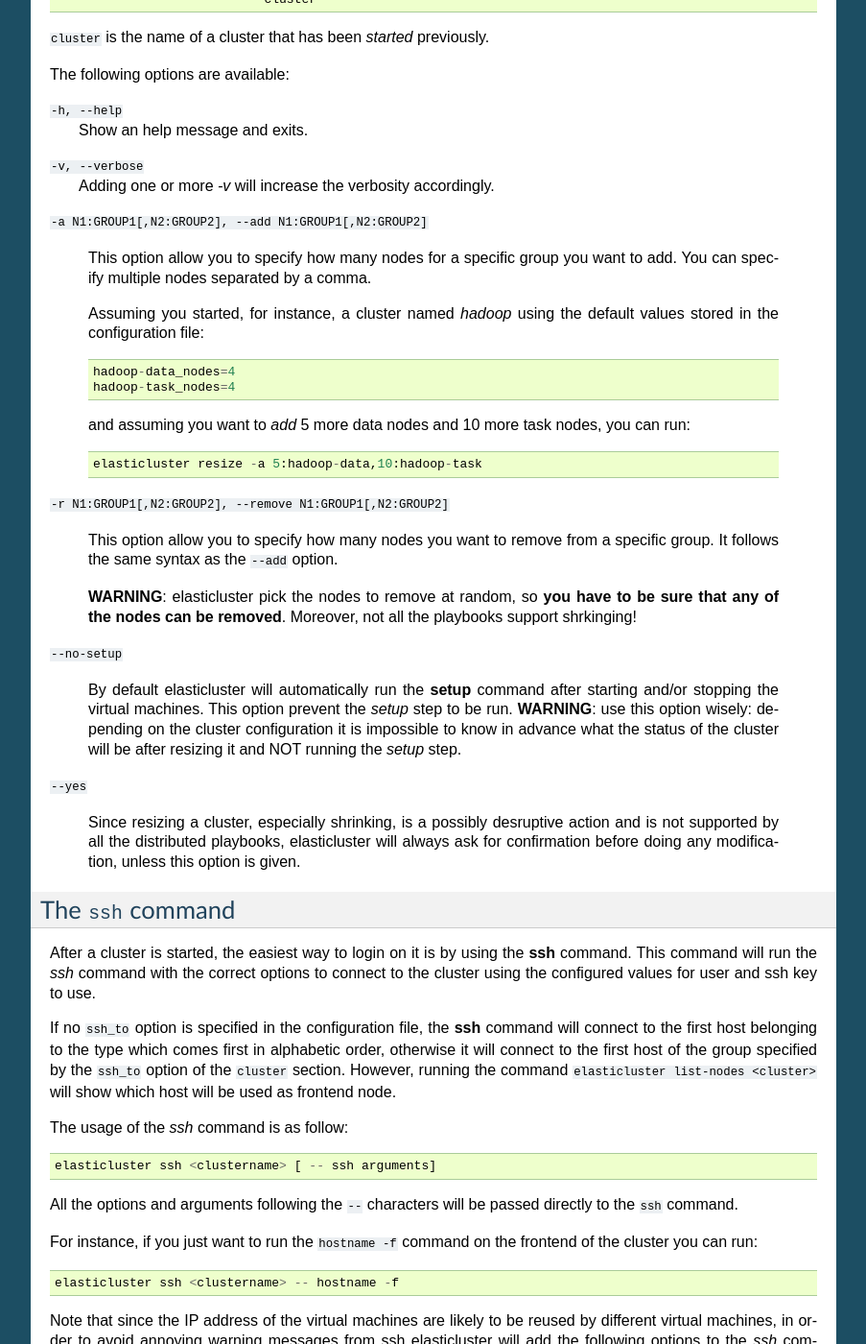
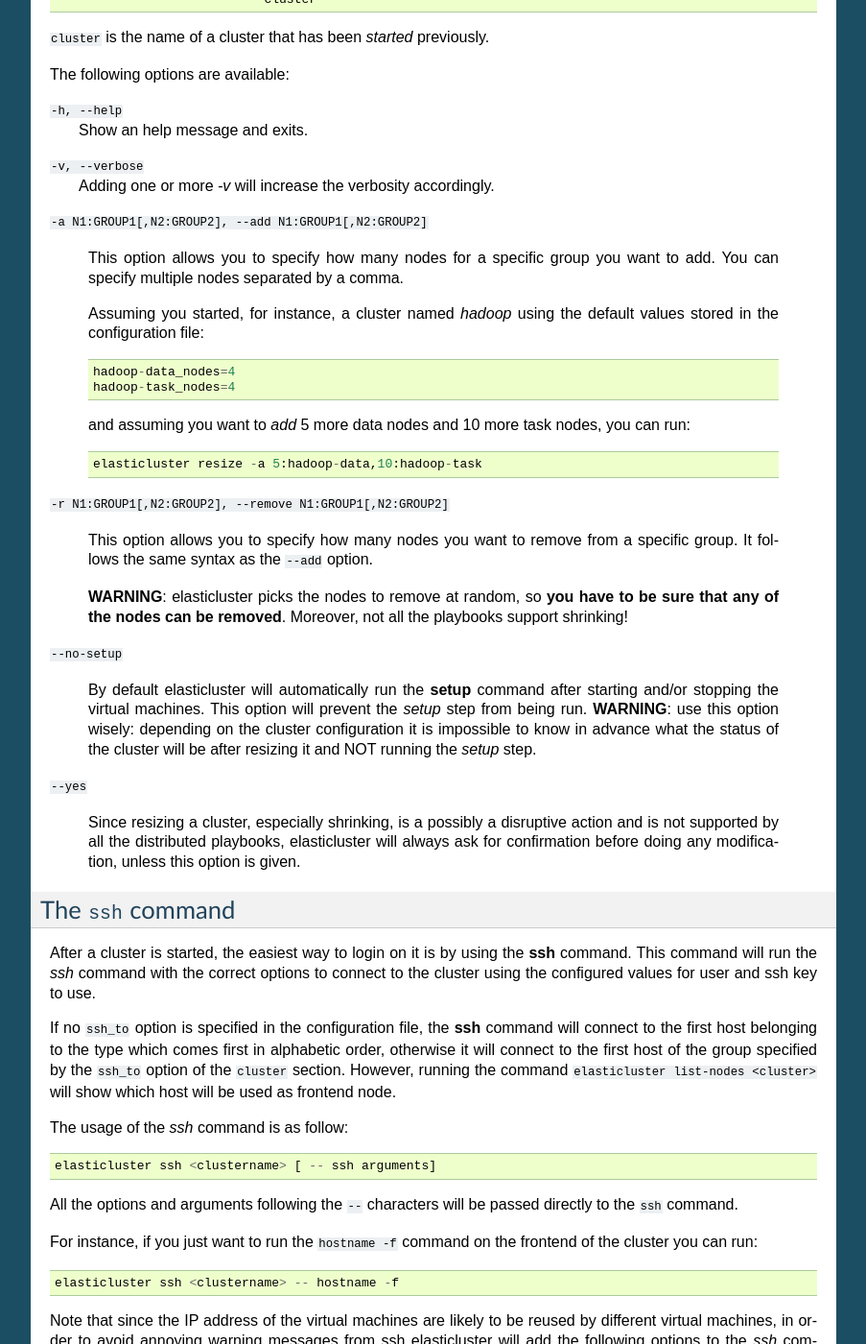
Before and after one commit to elasticluster/elasticluster, a Sphinx documentation site: the page built from docs/usage.rst, in a window 1280 px wide and 1400 px high, scrolled down 6834 px. Shown: the whole window at 96% size, without its empty margins (198-1101 px from the left). Built offline with Sphinx 7.4.7, drawn with Linux system fonts in a browser that asks for light colours; some of the changed text lies outside the part shown.

Commit message:
word smithing

```diff
--- a/docs/usage.rst
+++ b/docs/usage.rst
@@ -130,7 +130,7 @@
 ``--no-setup``
     By default elasticluster will automatically run the **setup**
     command after all the virtual machines are up and running. This
-    option prevent the `setup` step to be run and will leave the
+    option will prevent the `setup` step from being run and will leave the
     cluster unconfigured.
 
 
@@ -144,11 +144,11 @@
   option is given).
 
 This process can take several minutes, depending on the load of the
-cloud, the configuration of the cluster and your connection
-speed. `Elasticluster` usually print very few information on what's
-happening, if you run it with `-v` it will display a more verbose
-output (including output of ansible command) to help you understanding
-what is actually happening.
+cloud, the configuration of the cluster and your connection speed. By
+default, `Elasticluster` will print a very limited amount of
+information with resepect to what's happening. If you run it with the
+`-v` option, it will display more verbose output (including output of
+ansible command) to help you understanding what is actually happening.
 
 After the setup process is done a summary of the created cluster is
 printed, similar to the following::
@@ -178,7 +178,7 @@
 The ``Frontend node`` line shows which node is used for the **ssh**
 and **sftp** commands, when connecting to the cluster.
 
-Then a list of how many nodes of each type have been started
+Then a list of how many nodes of each type have been started.
 
 The remaining lines describe how to connect to the cluster either
 by opening an interactive shell to run commands on it, or an sftp
@@ -217,7 +217,7 @@
 
 ``--yes``
 
-    Since stopping a cluster is a possibly desruptive action,
+    Since stopping a cluster is a possibly disruptive action,
     elasticluster will always ask for confirmation before doing any
     modification, unless this option is given.
 
@@ -392,10 +392,10 @@
 The ``resize`` command
 ----------------------
 
-The **resize** command allow you to add or remove nodes from a started
+The **resize** command allows you to add or remove nodes from a started
 cluster. Please, be warned that **this feature is still experimental**,
 and while adding nodes is usually safe, removing nodes can be
-desruptive and can leave the cluster in an unknwonw state.
+disruptive and can leave the cluster in an unknown state.
 
 Moreover, there is currently no way to decide *which nodes* can be
 removed from a cluster, therefore if you shrink a cluster **you must
@@ -435,7 +435,7 @@
 
 ``-a N1:GROUP1[,N2:GROUP2], --add N1:GROUP1[,N2:GROUP2]``
 
-    This option allow you to specify how many nodes for a specific
+    This option allows you to specify how many nodes for a specific
     group you want to add. You can specify multiple nodes separated by
     a comma.
 
@@ -452,19 +452,19 @@
 
 ``-r N1:GROUP1[,N2:GROUP2], --remove N1:GROUP1[,N2:GROUP2]``
 
-    This option allow you to specify how many nodes you want to remove
+    This option allows you to specify how many nodes you want to remove
     from a specific group. It follows the same syntax as the ``--add``
     option.
 
-    **WARNING**: elasticluster pick the nodes to remove at random, so
+    **WARNING**: elasticluster picks the nodes to remove at random, so
     **you have to be sure that any of the nodes can be
-    removed**. Moreover, not all the playbooks support shrkinging!
+    removed**. Moreover, not all the playbooks support shrinking!
 
 ``--no-setup``
 
     By default elasticluster will automatically run the **setup**
     command after starting and/or stopping the virtual machines. This
-    option prevent the `setup` step to be run. **WARNING**: use this
+    option will prevent the `setup` step from being run. **WARNING**: use this
     option wisely: depending on the cluster configuration it is
     impossible to know in advance what the status of the cluster will
     be after resizing it and NOT running the `setup` step.
@@ -472,7 +472,7 @@
 ``--yes``
 
     Since resizing a cluster, especially shrinking, is a possibly
-    desruptive action and is not supported by all the distributed
+    a disruptive action and is not supported by all the distributed
     playbooks, elasticluster will always ask for confirmation before
     doing any modification, unless this option is given.
 
```
Also changed, not shown: other parts of docs/usage.rst (+6 -6 lines).
